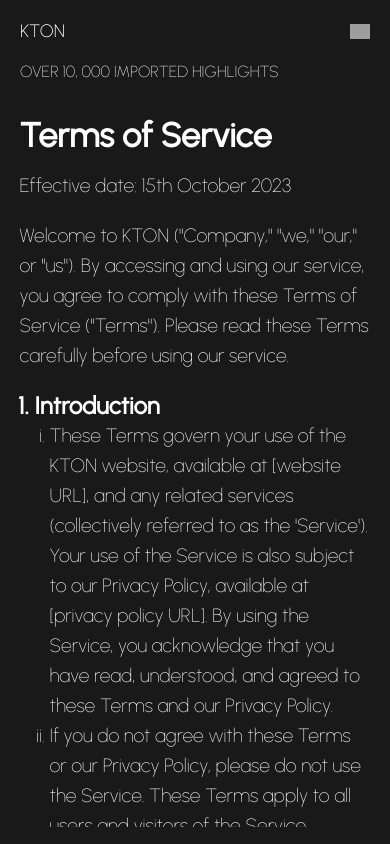
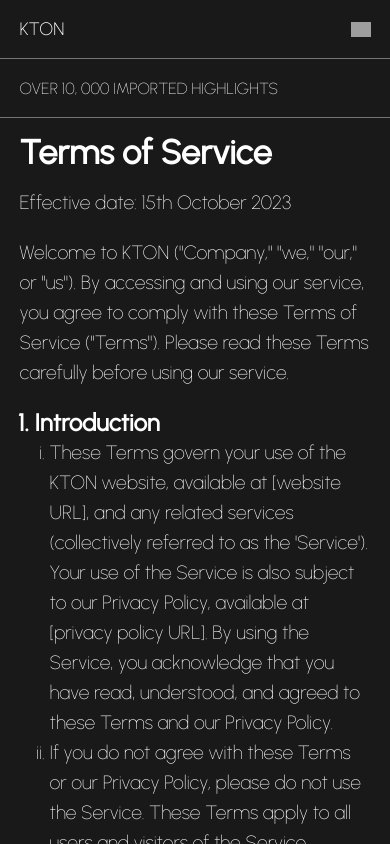
Before and after one commit to ssutl/KTON-Landing, a Next.js app: page /Terms in a window 390 px wide. Built offline with nearby package versions, Linux system fonts and the light colour scheme; no server answers; grey boxes are pictures that could not be loaded.

Commit message:
Mobile navbar

```diff
--- a/src/Components/Navbar.tsx
+++ b/src/Components/Navbar.tsx
@@ -57,18 +57,25 @@
           <div className={styles.navbarWidth}>
             <h3 onClick={() => router.push("/")}>KTON</h3>
             <div className={styles.navigationButtons}>
-							<p onClick={() => router.push("https://app.kton.xyz")} id={styles.mainButton}>
+              <p
+                onClick={() => router.push("https://app.kton.xyz")}
+                id={styles.mainButton}
+              >
                 Get Started
               </p>
               <p onClick={() => router.push("/Terms")}>Terms</p>
-							<p onClick={() => router.push("/FeatureRelease")}>Feature Releases</p>
+              <p onClick={() => router.push("/FeatureRelease")}>
+                Feature Releases
+              </p>
               {screenWidth && screenWidth > 1024 && pricingP()}
             </div>
           </div>
         </div>
         <div className={styles.header}>
           <div className={styles.headerWidth}>
-						<p>{`OVER ${total ? total.toLocaleString() : "10, 000"} IMPORTED HIGHLIGHTS`}</p>
+            <p>{`OVER ${
+              total ? total.toLocaleString() : "10, 000"
+            } IMPORTED HIGHLIGHTS`}</p>
           </div>
         </div>
       </>
@@ -77,14 +84,30 @@
     return (
       <div className={styles.mobileNavbar}>
         <div className={styles.firstRow}>
+          <div className={styles.headerWidth}>
             <h3 onClick={() => router.push("/")}>KTON</h3>
             <nav role="navigation">
               <div className={styles.burgerMenu}>
-							<button onClick={handleClick} className={isOpen ? styles.burgerButtonOpen : styles.burgerButtonClose} />
-							<div className={isOpen ? styles.burgerPanelOpen : styles.burgerPanelClose}>
-								<ul className={styles.burgerList} onClick={() => setIsOpen(false)}>
+                <button
+                  onClick={handleClick}
+                  className={
+                    isOpen ? styles.burgerButtonOpen : styles.burgerButtonClose
+                  }
+                />
+                <div
+                  className={
+                    isOpen ? styles.burgerPanelOpen : styles.burgerPanelClose
+                  }
+                >
+                  <ul
+                    className={styles.burgerList}
+                    onClick={() => setIsOpen(false)}
+                  >
                     <li>
-										<p onClick={() => router.push("https://app.kton.xyz")} id={styles.mainButton}>
+                      <p
+                        onClick={() => router.push("https://app.kton.xyz")}
+                        id={styles.mainButton}
+                      >
                         Get Started
                       </p>
                     </li>
@@ -92,7 +115,9 @@
                       <p onClick={() => router.push("/Terms")}>Terms</p>
                     </li>
                     <li>
-										<p onClick={() => router.push("/FeatureRelease")}>Feature Releases</p>
+                      <p onClick={() => router.push("/FeatureRelease")}>
+                        Feature Releases
+                      </p>
                     </li>
                     <li>{pricingP()}</li>
                   </ul>
@@ -100,9 +125,12 @@
               </div>
             </nav>
           </div>
+        </div>
         <div className={styles.secondRow}>
           <div className={styles.headerWidth}>
-						<p>{`OVER ${total ? total.toLocaleString() : "10, 000"} IMPORTED HIGHLIGHTS`}</p>
+            <p>{`OVER ${
+              total ? total.toLocaleString() : "10, 000"
+            } IMPORTED HIGHLIGHTS`}</p>
           </div>
         </div>
       </div>
--- a/src/styles/Navbar.module.scss
+++ b/src/styles/Navbar.module.scss
@@ -91,15 +91,9 @@
   border-bottom: 0.5px solid $border_mobile;
   justify-content: center;
   align-items: center;
-	box-sizing: border-box;
-	height: 7dvh;
-
-	@include breakpoint-mixin("Tablet") {
-		border-bottom: 0.5px solid $border_laptop;
-		height: 5dvh;
-	}
 
   @include breakpoint-mixin("Laptop_S") {
+    border-bottom: 0.5px solid $border_laptop;
     height: 7dvh;
   }
 
@@ -150,7 +144,6 @@
   cursor: pointer;
   width: 20px;
   height: 20px;
-
   z-index: 10;
   background-color: transparent;
 
@@ -183,22 +176,19 @@
 }
 
 .burgerPanelOpen {
-	max-width: 500px;
+  width: 100%;
   background-color: #2b2b2b;
   background-size: 117px 188px;
   transition: all 0.4s cubic-bezier(0.42, 0, 0.34, 1.01);
   position: fixed;
+  box-sizing: border-box;
   z-index: 5;
-
-	height: 100%;
-
-	padding: 20px;
+  height: 100dvh;
   padding-top: 80px;
-	display: flex;
-	top: -20px;
+  padding-right: 20px;
+  top: 0px;
+  right: 0;
   visibility: visible;
-	width: 100%;
-	right: 0;
   opacity: 1;
 }
 .burgerPanelClose {
@@ -235,17 +225,44 @@
 .mobileNavbar {
   display: flex;
   flex-direction: column;
-	padding: 20px;
+  align-items: center;
+
+  .headerWidth {
+    width: 90%;
+    height: 100%;
+    display: flex;
+    align-items: center;
+    font-weight: 500;
+    justify-content: space-between;
+  }
 
   .firstRow {
+    height: 7dvh;
     display: flex;
-		justify-content: space-between;
+    justify-content: center;
     align-items: center;
+    box-sizing: border-box;
+    border-bottom: 0.5px solid $border_mobile;
+    width: 100%;
+
+    @include breakpoint-mixin("Tablet") {
+      border-bottom: 0.5px solid $border_laptop;
+      height: 5dvh;
+    }
   }
   .secondRow {
+    height: 7dvh;
     display: flex;
-		justify-content: space-between;
+    justify-content: center;
     align-items: center;
-		margin-top: 20px;
+    box-sizing: border-box;
+    height: 7dvh;
+    border-bottom: 0.5px solid $border_mobile;
+    width: 100%;
+
+    @include breakpoint-mixin("Tablet") {
+      border-bottom: 0.5px solid $border_laptop;
+      height: 5dvh;
     }
   }
+}
```
Lines whose indentation alone changed are shown as unchanged.
